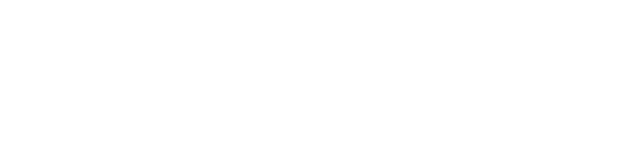
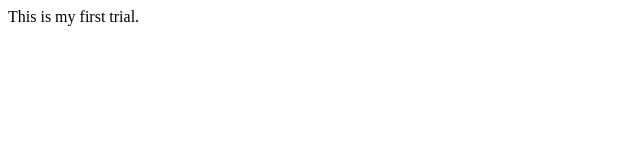
Before and after one commit to Suwanshni/TestGit, a plain HTML site: page index.html in a window 1280 px wide. Shown: the whole page, without its empty margins (0-640 px from the left). Drawn offline with Linux system fonts and the light colour scheme.

Commit message:
Update index.html

```diff
--- a/index.html
+++ b/index.html
@@ -7,6 +7,6 @@
     <title>Document</title>
 </head>
 <body>
-
+    This is my first trial.
 </body>
 </html>
```
